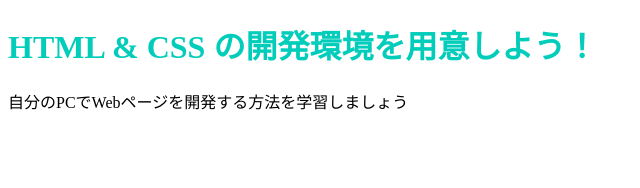
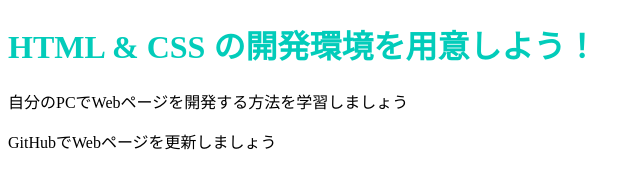
Before and after one commit to sugi-42/sugi-42, a plain HTML site: page index.html in a window 1280 px wide. Shown: the whole page, without its empty margins (0-640 px from the left). Drawn offline with Linux system fonts and the light colour scheme.

Commit message:
Update index.html

```diff
--- a/index.html
+++ b/index.html
@@ -8,5 +8,6 @@
   <body>
     <h1 class="title">HTML & CSS の開発環境を用意しよう！</h1>
     <p>自分のPCでWebページを開発する方法を学習しましょう</p>
+    <p>GitHubでWebページを更新しましょう</p>
   </body>
 </html>
```
